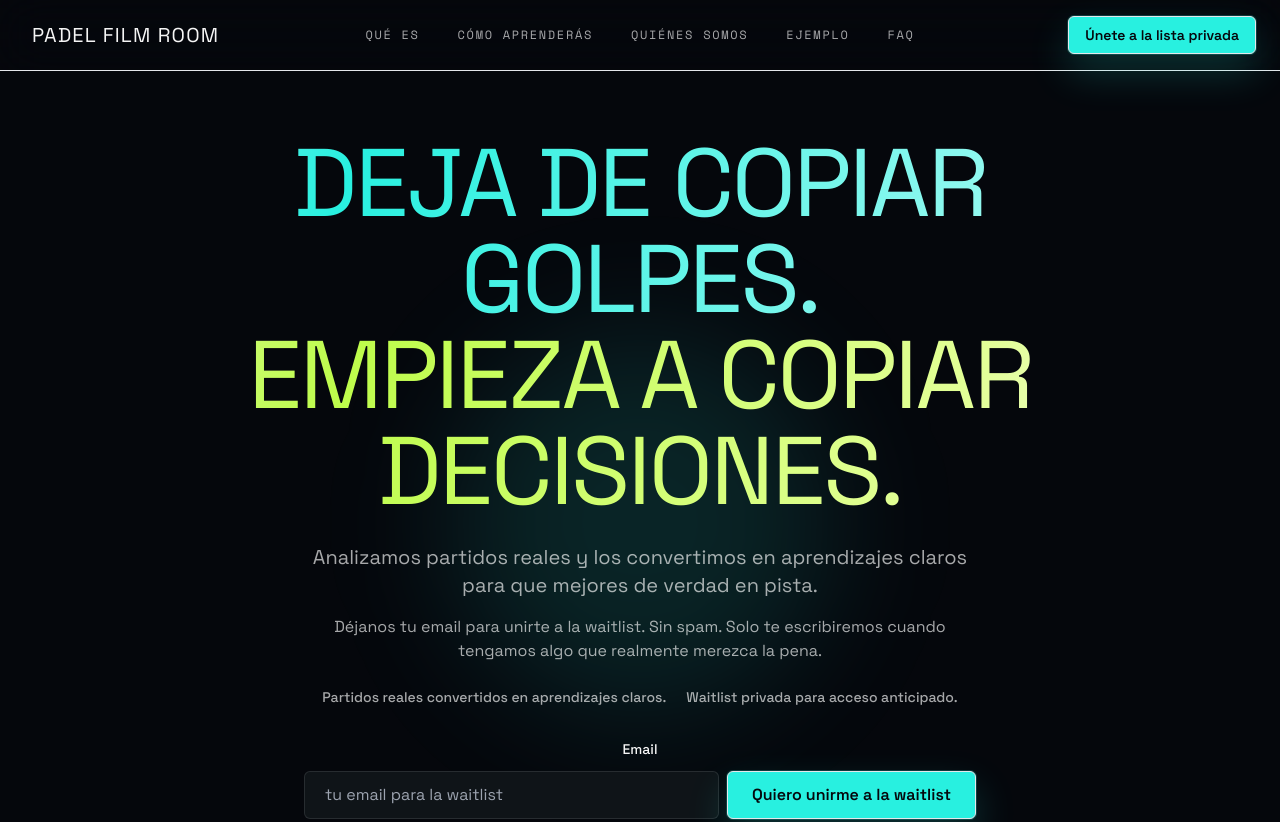
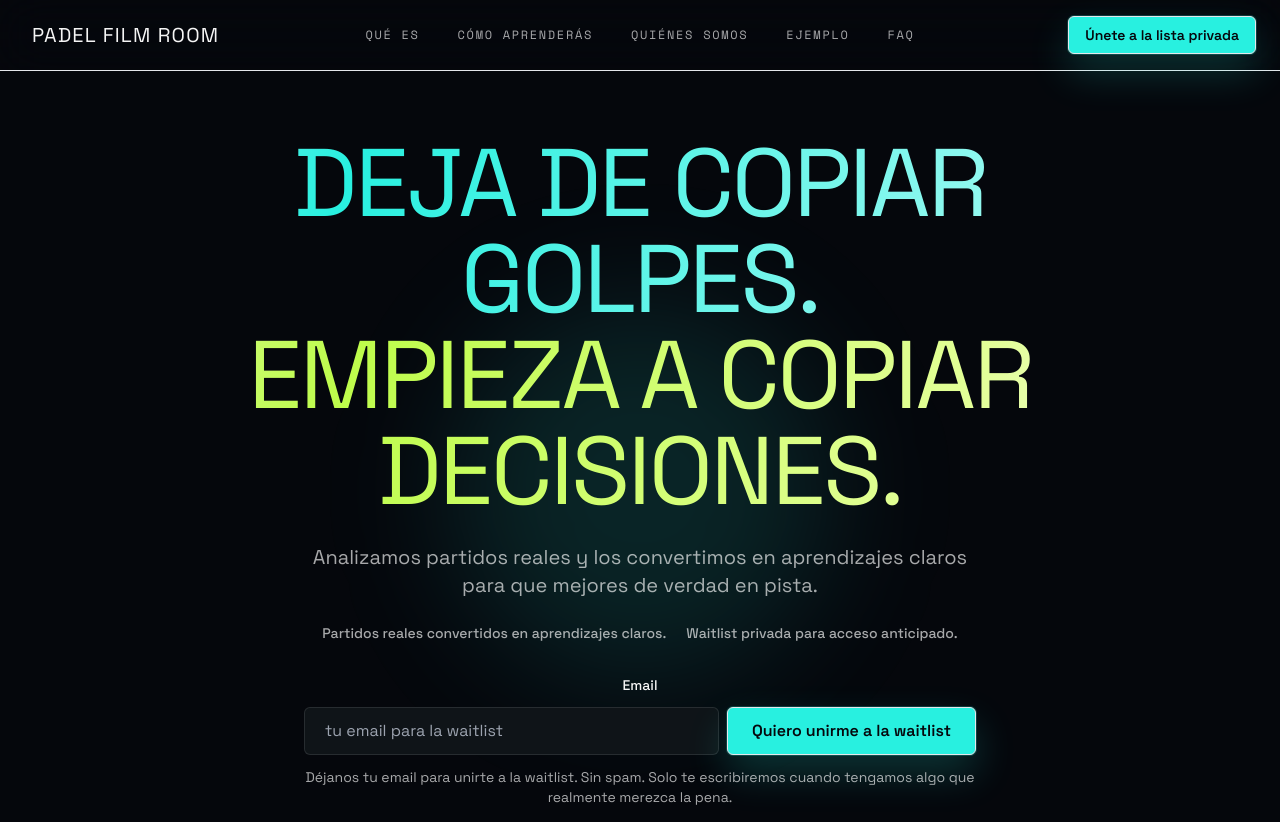
Before and after one commit to pablocasalm/PFR_Landing, a React (Vite) app: page / in a window 1280 px wide. Shown: the top 822 px of the page. Built offline with nearby package versions, Linux system fonts and the light colour scheme; a web font is replaced by a local one.

Commit message:
Eliminado texto duplicado

```diff
--- a/src/components/HeroSection.tsx
+++ b/src/components/HeroSection.tsx
@@ -69,14 +69,6 @@ export function HeroSection() {
           verdad en pista.
         </motion.p>
 
-        <motion.p
-          className="mx-auto mt-4 max-w-2xl text-sm text-muted sm:text-base"
-          variants={reduceMotion ? undefined : itemVariant}
-        >
-          Déjanos tu email para unirte a la waitlist. Sin spam. Solo te escribiremos cuando tengamos
-          algo que realmente merezca la pena.
-        </motion.p>
-
         <motion.ul
           className="mx-auto mt-6 flex max-w-3xl flex-wrap items-center justify-center gap-x-5 gap-y-2 text-sm text-muted"
           variants={reduceMotion ? undefined : itemVariant}
```
Also changed, not shown: 3 other files (tests, documents, lock files or other folders).
